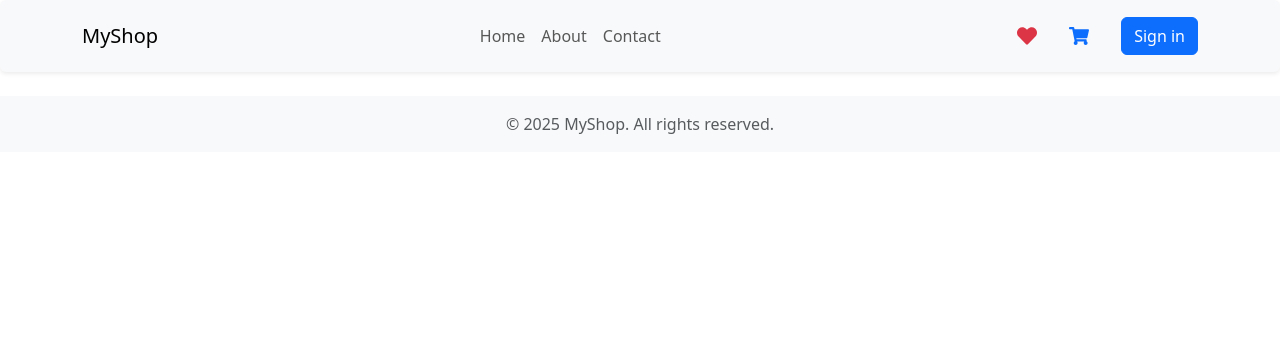
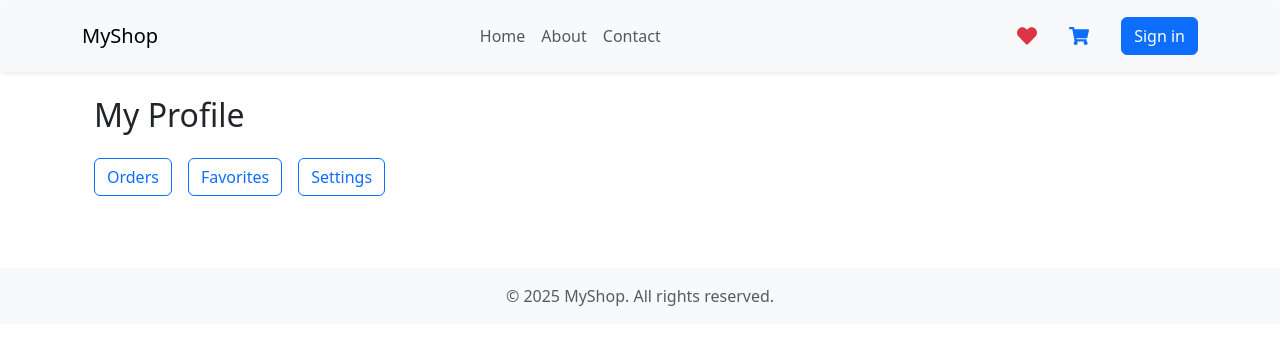
Before and after one commit to mahmoudEwiis/React-ecommerce, a React (Create React App) app: page /profile in a window 1280 px wide. Shown: the top 344 px of the page. Built offline with nearby package versions, Linux system fonts and the light colour scheme.

Commit message:
Add profile Layout

```diff
--- a/src/App.js
+++ b/src/App.js
@@ -17,6 +17,8 @@ import ProtectedRoute from './components/ProtectedRoute';
 import { CartProvider } from './context/CartContext';
 import { FavoritesProvider } from './context/FavoritesContext';
 import { AuthProvider } from './context/AuthContext';
+import Profile from './pages/Profile';
+import Favorites from './features/profile/Favorites';
 
 function App() {
   return (
@@ -44,6 +46,10 @@ function App() {
                     <Register />
                   </PublicRoute>
                 } />
+                <Route path="/profile" element={<Profile />}>
+                  {/* <Route path="orders" element={<Orders />} /> */}
+                  <Route path="favorites" element={<Favorites />} />
+                </Route>
               </Routes>
             </MainLayout>
           </FavoritesProvider>
--- /dev/null
+++ b/src/features/profile/Favorites.jsx
@@ -0,0 +1,7 @@
+import React from 'react'
+
+export default function Favorites() {
+  return (
+    <div>Favorites</div>
+  )
+}
--- /dev/null
+++ b/src/pages/Profile.jsx
@@ -0,0 +1,19 @@
+import React from 'react';
+import { NavLink, Outlet } from 'react-router-dom';
+
+export default function Profile() {
+  return (
+    <div className="container py-4">
+      <h2 className="mb-4">My Profile</h2>
+      <div className="d-flex mb-4 gap-3">
+        <NavLink to="orders" className="btn btn-outline-primary">Orders</NavLink>
+        <NavLink to="favorites" className="btn btn-outline-primary">Favorites</NavLink>
+        <NavLink to="settings" className="btn btn-outline-primary">Settings</NavLink>
+      </div>
+
+      <div className="mt-4">
+        <Outlet />
+      </div>
+    </div>
+  );
+}
```
